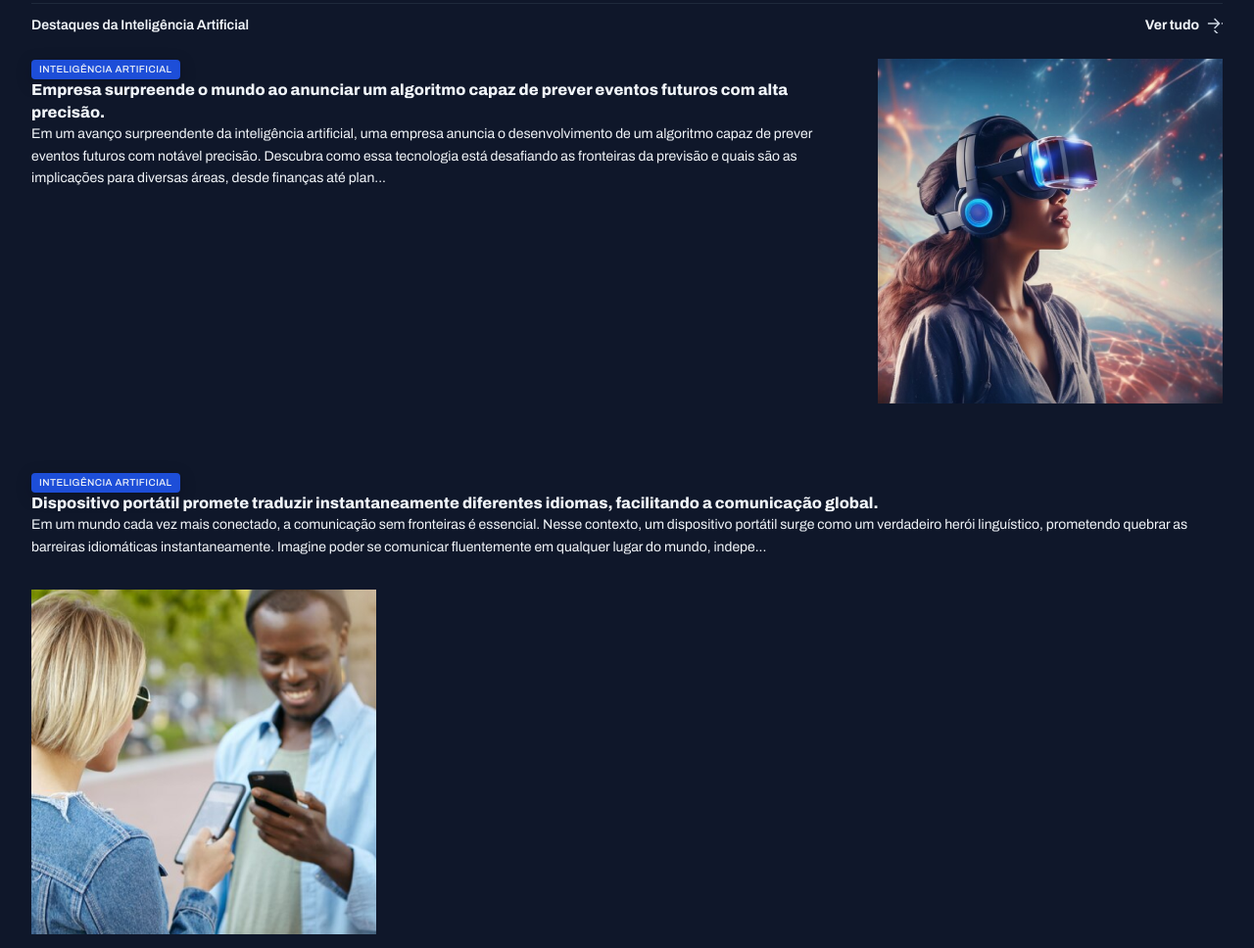
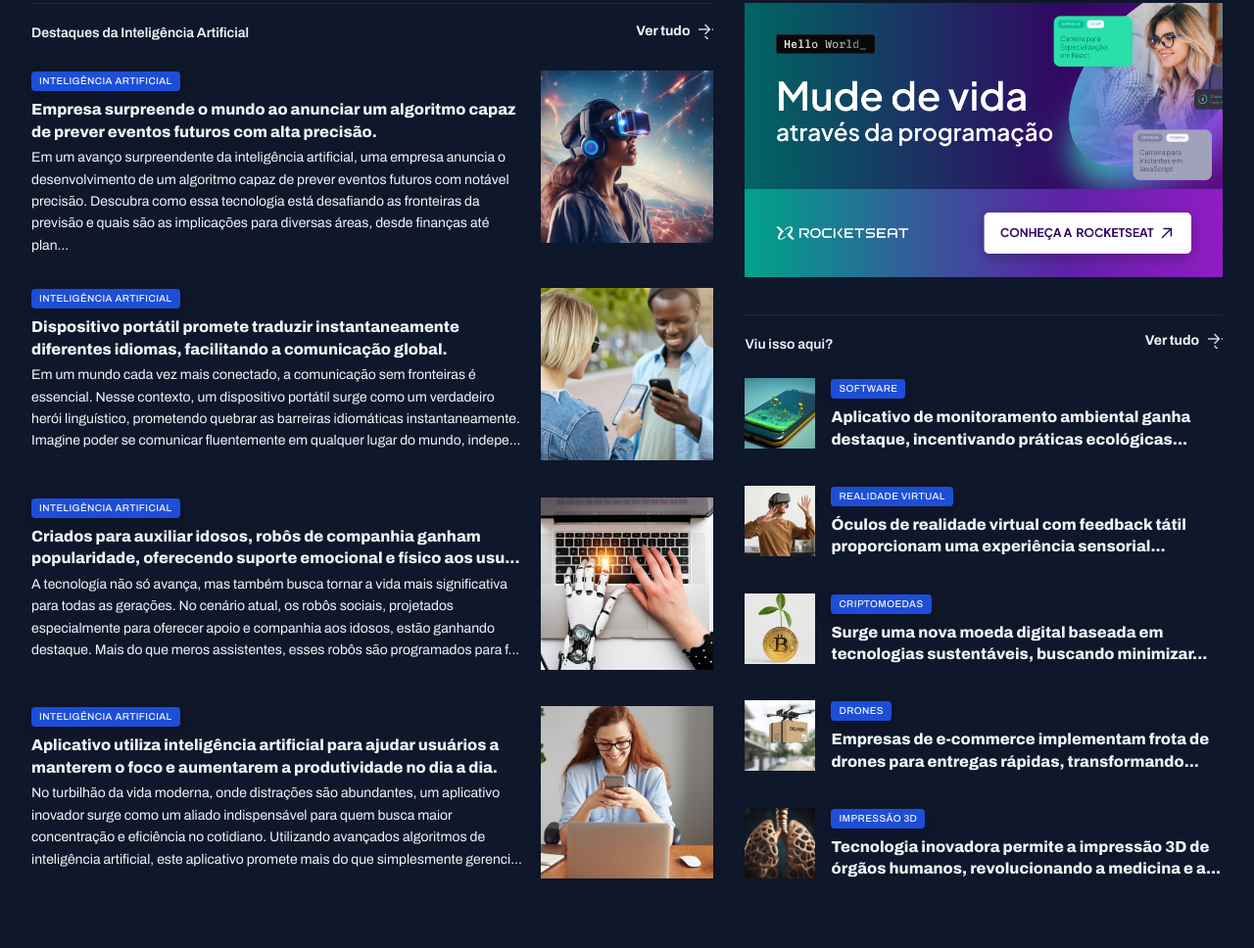
Before and after one commit to KATHeleen268/Projeto_Portal_de_Noticias, a plain HTML site: page index.html in a window 1280 px wide. Shown: the part 1052-2020 px from the top of the page at 98% size. After the commit the page ends 1995 px from the top, so only its background shows below. Drawn offline with Linux system fonts and the light colour scheme.

Commit message:
Estilizando as últimas seções

```diff
--- a/index.html
+++ b/index.html
@@ -158,7 +158,7 @@
                     </div>
                 </article>
 
-                <article class="grid grid-flow-col gap-16"></article>
+                <article class="grid grid-flow-col gap-16">
                     <div>
                         <span class="content-tag">Inteligência Artificial</span>
                         <h3 class="text-xl">Dispositivo portátil promete traduzir instantaneamente diferentes idiomas, facilitando a comunicação global.</h3>
@@ -169,7 +169,7 @@
                     </div>
                 </article>
 
-                <article class="grid grid-flow-col gap-16"></article>
+                <article class="grid grid-flow-col gap-16">
                     <div>
                         <span class="content-tag">Inteligência Artificial</span>
                         <h3 class="text-xl">Criados para auxiliar idosos, robôs de companhia ganham popularidade, oferecendo suporte emocional e físico aos usu...</h3>
@@ -181,7 +181,7 @@
                     </div>
                 </article>
 
-                <article class="grid grid-flow-col gap-16"></article>
+                <article class="grid grid-flow-col gap-16">
                     <div>
                         <span class="content-tag">Inteligência Artificial</span>
                         <h3 class="text-xl">Aplicativo utiliza inteligência artificial para ajudar usuários a manterem o foco e aumentarem a produtividade no dia a dia.
@@ -197,7 +197,7 @@
         </section>
 
 
-            <div>
+            <aside>
                 <div id="ads">
                     <img src="assets/Ads.png" alt="">
                 </div>
@@ -213,62 +213,62 @@
 
                     <div class="grid gap-32">
                         <article class="grid grid-flow-col gap-16">
-                            <div></div>
+                            <div>
                                 <img src="assets/images/Image 14.png" alt="">
                             </div>
 
-                            <div></div>
+                            <div>
                                 <span class="content-tag">Software</span>
-                                <h3 class="text-xl">Aplicativo de monitoramento ambiental ganha destaque, incentivando práticas ecológicas e pro...</h3>
+                                <h3 class="text-xl">Aplicativo de monitoramento ambiental ganha destaque, incentivando práticas ecológicas...</h3>
                             </div>
                         </article>
 
-                        <article class="grid grid-flow-col gap-16"></article>
-                            <div></div>
+                        <article class="grid grid-flow-col gap-16">
+                            <div>
                                 <img src="assets/images/Image 15.png" alt="">
                             </div>
 
                             <div>
                                 <span class="content-tag">Realidade Virtual</span>
-                                <h3 class="text-xl">Óculos de realidade virtual com feedback tátil proporcionam uma experiência sensorial complet...</h3>
+                                <h3 class="text-xl">Óculos de realidade virtual com feedback tátil proporcionam uma experiência sensorial...</h3>
                             </div>
                         </article>
 
-                        <article class="grid grid-flow-col gap-16"></article>
-                            <div></div>
+                        <article class="grid grid-flow-col gap-16">
+                            <div>
                                 <img src="assets/images/Image 16.png" alt="">
                             </div>
 
                             <div>
                                 <span class="content-tag">Criptomoedas</span>
-                                <h3 class="text-xl">Surge uma nova moeda digital baseada em tecnologias sustentáveis, buscando minimizar o i...</h3>
+                                <h3 class="text-xl">Surge uma nova moeda digital baseada em tecnologias sustentáveis, buscando minimizar...</h3>
                             </div>
                         </article>
 
-                        <article class="grid grid-flow-col gap-16"></article>
-                            <div></div>
+                        <article class="grid grid-flow-col gap-16">
+                            <div>
                                 <img src="assets/images/Image 17.png" alt="">
                             </div>
 
                             <div>
                                 <span class="content-tag">Drones</span>
-                                <h3 class="text-xl">Empresas de e-commerce implementam frota de drones para entregas rápidas, transformando o ce...</h3>
+                                <h3 class="text-xl">Empresas de e-commerce implementam frota de drones para entregas rápidas, transformando...</h3>
                             </div>
                         </article>
 
-                        <article class="grid grid-flow-col gap-16"></article>
-                            <div></div>
+                        <article class="grid grid-flow-col gap-16">
+                            <div>
                                 <img src="assets/images/Image 18.png" alt="">
                             </div>
 
                             <div>
                                 <span class="content-tag">Impressão 3D</span>
-                                <h3 class="text-xl">Tecnologia inovadora permite a impressão 3D de órgãos humanos, revolucionando a medicina e a li...</h3>
+                                <h3 class="text-xl">Tecnologia inovadora permite a impressão 3D de órgãos humanos, revolucionando a medicina e a...</h3>
                             </div>
                         </article>
                     </div>
                 </section>
-            </div>
+            </aside>
 
     </main>
 </body>
--- a/styles/global.css
+++ b/styles/global.css
@@ -51,8 +51,16 @@ img{
 }
 
 main{
-    margin-top: 40px;
-    gap: 80px;
+    margin-block: 40px;
+    row-gap: 80px;
+    column-gap: 32px;
+
+    grid-template-columns: 2fr 1.4fr;
+
+    grid-template-areas:
+    "featured featured"
+    "weekly weekly"
+    "ai aside";
 }
 
 .content-tag{
--- a/styles/sections.css
+++ b/styles/sections.css
@@ -22,6 +22,7 @@ section header{
 
 
 #featured{
+    grid-area: featured;
     img{
         height: 100%;
         object-fit: cover;
@@ -63,6 +64,7 @@ section header{
 }
 
 #weekly{
+    grid-area: weekly;
 
     &>div{
         grid-template-columns: repeat(4, 292px);
@@ -87,3 +89,36 @@ section header{
        }
     }
 }
+
+#ai{
+    grid-area: ai;
+
+    img{
+        width: 176px;
+        aspect-ratio: 1/1;
+        object-fit: cover;
+    }
+
+    h3{
+
+       margin-block: 8px 4px;
+    }
+}
+
+aside{
+    grid-area: aside;
+}
+
+#more{
+    margin-top: 32px;
+
+   h3{
+    margin-top: 8px;
+   }
+
+    img{
+       width: 72px;
+       aspect-ratio: 1/1;
+       object-fit: cover;
+    }
+}
```
